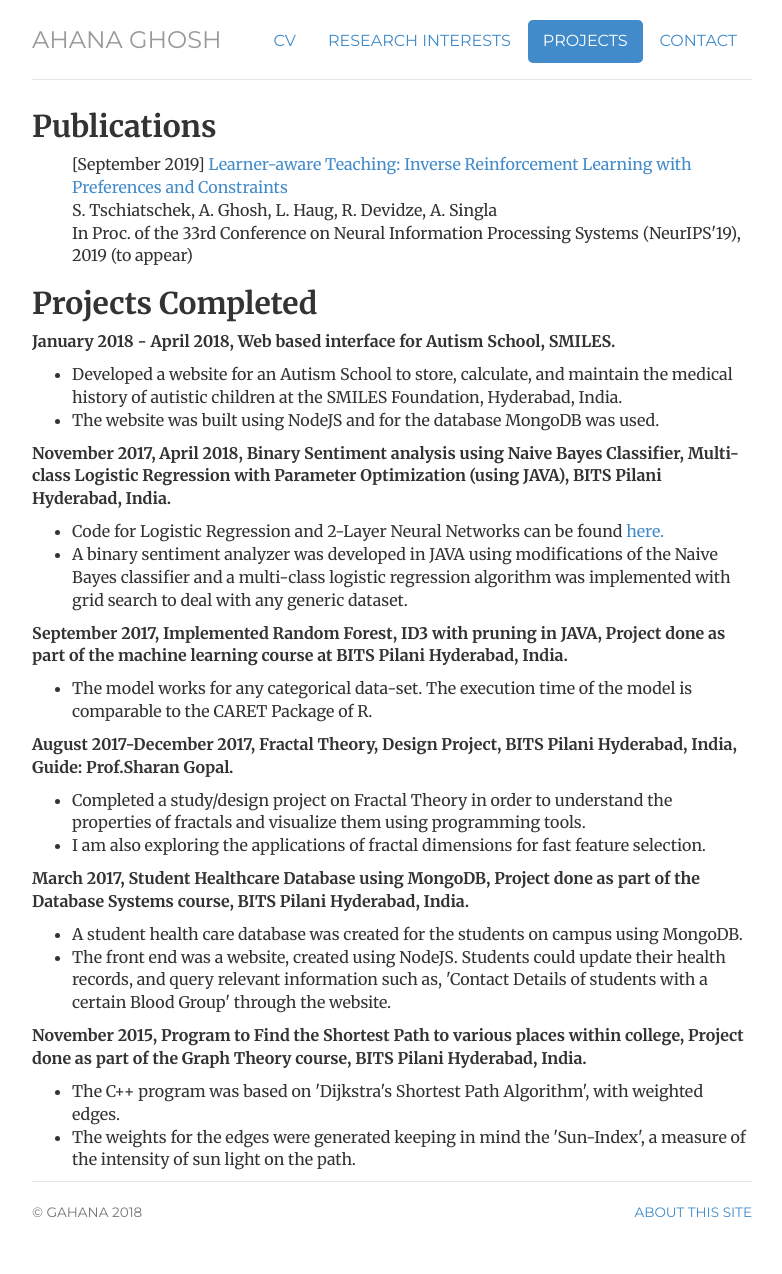
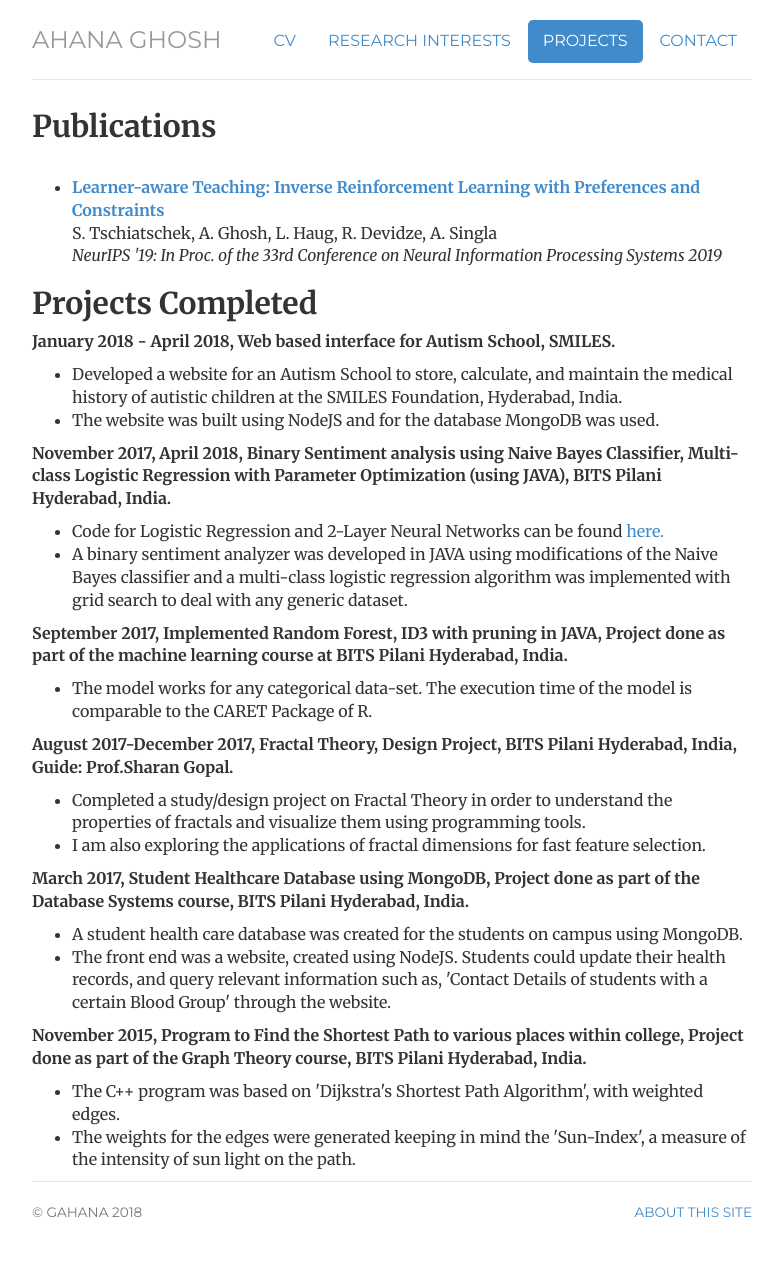
Before and after one commit to ahana204/ahana204.github.io, a Jekyll site: the page built from projects/index.html, in a window 1280 px wide. Shown: the whole page, without its empty margins (248-1030 px from the left). Built offline with Jekyll 4.4.1, drawn with Linux system fonts in a browser that asks for light colours.

Commit message:
Update index.html

```diff
--- a/projects/index.html
+++ b/projects/index.html
@@ -11,14 +11,15 @@ description: List of publications/projects with their description.
 ---
 <h2>Publications</h2>
 				<ul>
-				[September 2019]
-            			<a href="https://arxiv.org/abs/1906.00429">Learner-aware Teaching: Inverse Reinforcement Learning with Preferences and Constraints</a>
+				<br>
+				<li>
+            			<a href="https://arxiv.org/abs/1906.00429"><b>Learner-aware Teaching: Inverse Reinforcement Learning with Preferences and Constraints</b></a>
             			<br>
             			S. Tschiatschek, A. Ghosh, L. Haug, R. Devidze, A. Singla
             			<br>
-            			In Proc. of the 33rd Conference on Neural Information Processing Systems (NeurIPS'19), 2019 (to appear)
-        			</ul>
-
+            			<i>NeurIPS '19: In Proc. of the 33rd Conference on Neural Information Processing Systems 2019</i>
+        			</li>
+				</ul>
 
 <h2>Projects Completed</h2>
 				<p><strong>January 2018 - April 2018, Web based interface for Autism School, SMILES.</strong></p>
```
